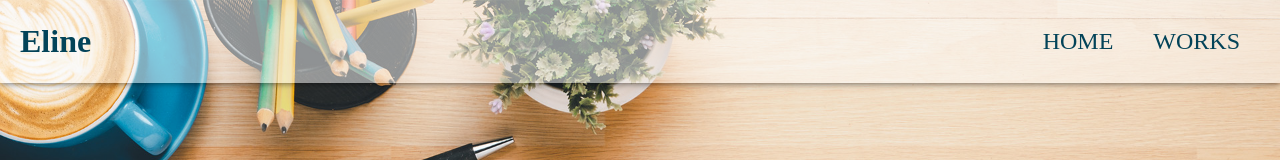
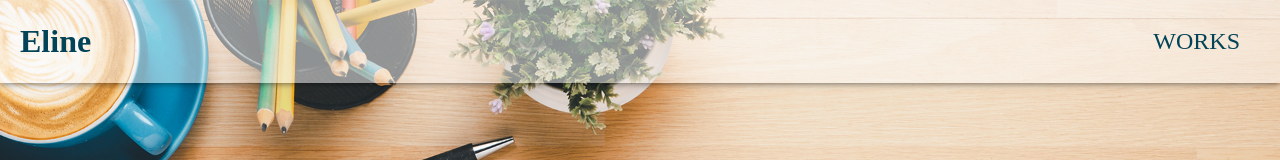
Before and after one commit to erinakawashima/-portfolio2, a plain HTML site: page works.html in a window 1280 px wide. Shown: the top 160 px of the page. Drawn offline with Linux system fonts and the light colour scheme; a web font is replaced by a local one.

Commit message:
Add files via upload

```diff
--- a/works.html
+++ b/works.html
@@ -68,7 +68,7 @@
 
   <nav>
     <ul class="menu">
-      <li><a href="index.html">HOME</a></li>
+      <!-- <li><a href="index.html">HOME</a></li> -->
       <li><a href="works.html">WORKS</a></li>
       <!-- <li><a href="profile.html">PROFILE</a></li>
       <li><a href="https://www.instagram.com/erinakawashima/"><img src="img/insta-icon.png" alt="instagram" id="insta" onMouseOver="MM_swapImage('insta','','img/insta-icon02.png',1)" onMouseOut="MM_swapImgRestore()"/></a></li> -->
```
